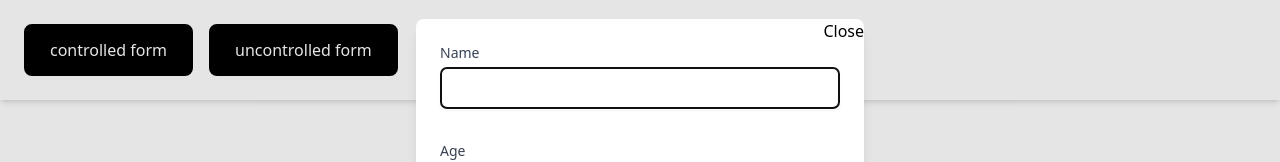
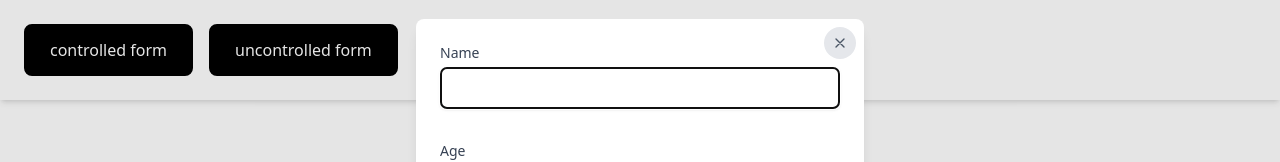
Before and after one commit to reactwizardcat/React-2025-Q3, a React (Vite) app: page / in a window 1280 px wide. Both pictures are taken after a click on the button "controlled form". Shown: the top 162 px of the page. Built offline with nearby package versions, Linux system fonts and the light colour scheme.

Commit message:
feat: password strength

```diff
--- a/src/App.tsx
+++ b/src/App.tsx
@@ -1,11 +1,9 @@
 import { useState } from 'react';
-import UncontrolledForm from './components/UncontrolledForm';
-import { createPortal } from 'react-dom';
-import ControlledForm from './components/ControlledForm';
 import { useAppSelector } from './store/hooks';
 import type { RootState } from './store/store';
 import Card from './components/Card';
 import { cn } from './utils/cn';
+import Modal from './components/Modal';
 
 export default function App() {
   const [formType, setFormType] = useState<
@@ -57,26 +55,7 @@ export default function App() {
         </div>
       )}
 
-      {formType &&
-        createPortal(
-          <>
-            <dialog
-              ref={(ref) => {
-                ref?.showModal();
-              }}
-              onClick={handleClose}
-              onClose={handleClose}
-              className="fixed top-1/2 left-1/2 min-w-md -translate-x-1/2 -translate-y-1/2 transform rounded-lg bg-white shadow-lg"
-            >
-              {formType === 'uncontrolled' ? (
-                <UncontrolledForm handleClose={handleClose} />
-              ) : (
-                <ControlledForm handleClose={handleClose} />
-              )}
-            </dialog>
-          </>,
-          document.body
-        )}
+      {formType && <Modal formType={formType} handleClose={handleClose} />}
     </>
   );
 }
--- a/src/components/ControlledForm.tsx
+++ b/src/components/ControlledForm.tsx
@@ -5,6 +5,7 @@ import { customResolver, type FormShemaType } from '../schema/formShema';
 import { cn } from '../utils/cn';
 import { submitFormWithDelay } from '../store/formsSlice';
 import { fileToBase64 } from '../utils/fileToBase64';
+import ControlledPasswordStrength from './ControlledPasswordStrength';
 
 export default function ControlledForm({
   handleClose,
@@ -19,6 +20,7 @@ export default function ControlledForm({
   const {
     register,
     handleSubmit,
+    watch,
     formState: { errors, isValid, isSubmitting },
   } = useForm<FormShemaType>({
     resolver: customResolver,
@@ -112,12 +114,17 @@ export default function ControlledForm({
         >
           Password
         </label>
+
         <input
           id="password"
           {...register('password')}
           type="password"
-          className="mt-1 block w-full rounded-md border border-gray-300 p-2 shadow-sm focus:border-blue-500 focus:ring-blue-500"
+          placeholder=" "
+          className="peer mt-1 block w-full rounded-md border border-gray-300 p-2 shadow-sm focus:border-blue-500 focus:ring-blue-500"
         />
+
+        <ControlledPasswordStrength data={watch('password')} />
+
         <div className="h-10">
           {errors.password && (
             <p className="text-sm text-red-500">{errors.password.message}</p>
@@ -252,11 +259,25 @@ export default function ControlledForm({
         {isSubmitting ? 'Submitting' : 'Submit'}
       </button>
       <button
-        className="absolute top-0 right-0"
         type="button"
         onClick={handleClose}
+        className="absolute top-2 right-2 flex h-8 w-8 items-center justify-center rounded-full bg-gray-200 text-gray-600 transition-colors hover:bg-gray-300 focus:ring-2 focus:ring-blue-500 focus:ring-offset-2 focus:outline-none"
+        aria-label="Close form"
       >
-        Close
+        <svg
+          className="h-4 w-4"
+          fill="none"
+          stroke="currentColor"
+          viewBox="0 0 24 24"
+          xmlns="http://www.w3.org/2000/svg"
+        >
+          <path
+            strokeLinecap="round"
+            strokeLinejoin="round"
+            strokeWidth={2}
+            d="M6 18L18 6M6 6l12 12"
+          />
+        </svg>
       </button>
     </form>
   );
--- /dev/null
+++ b/src/components/ControlledPasswordStrength.tsx
@@ -0,0 +1,52 @@
+export default function ControlledPasswordStrength({
+  data,
+}: {
+  data: string | undefined;
+}) {
+  if (!data) return null;
+
+  const hasNumber = /\d/.test(data);
+  const hasUppercase = /[A-Z]/.test(data);
+  const hasLowercase = /[a-z]/.test(data);
+  const hasSpecialChar = /[!@#$%^&*(),.?":{}|<>]/.test(data);
+
+  const conditionsMet = [
+    hasNumber,
+    hasUppercase,
+    hasLowercase,
+    hasSpecialChar,
+  ].filter(Boolean).length;
+
+  const getStrengthText = () => {
+    switch (conditionsMet) {
+      case 0:
+        return (
+          <span className="font-medium text-red-600">Very weak password</span>
+        );
+      case 1:
+        return (
+          <span className="font-medium text-orange-600">Weak password</span>
+        );
+      case 2:
+        return (
+          <span className="font-medium text-yellow-600">Medium strength</span>
+        );
+      case 3:
+        return <span className="font-medium text-blue-600">Good password</span>;
+      case 4:
+        return (
+          <span className="font-medium text-green-600">Strong password!</span>
+        );
+      default:
+        return (
+          <span className="font-medium text-green-600">Strong password!</span>
+        );
+    }
+  };
+
+  return (
+    <div className="mt-1 transition-opacity duration-200 peer-not-placeholder-shown:visible peer-not-placeholder-shown:opacity-100 peer-placeholder-shown:invisible peer-placeholder-shown:opacity-0">
+      <p className="text-sm text-gray-600">Strength: {getStrengthText()}</p>
+    </div>
+  );
+}
--- /dev/null
+++ b/src/components/Modal.tsx
@@ -0,0 +1,31 @@
+import { createPortal } from 'react-dom';
+import UncontrolledForm from './UncontrolledForm';
+import ControlledForm from './ControlledForm';
+
+export default function Modal({
+  formType,
+  handleClose,
+}: {
+  formType: 'uncontrolled' | 'controlled' | null;
+  handleClose: () => void;
+}) {
+  return createPortal(
+    <>
+      <dialog
+        ref={(ref) => {
+          ref?.showModal();
+        }}
+        onClick={handleClose}
+        onClose={handleClose}
+        className="fixed top-1/2 left-1/2 min-w-md -translate-x-1/2 -translate-y-1/2 transform rounded-lg bg-white shadow-lg"
+      >
+        {formType === 'uncontrolled' ? (
+          <UncontrolledForm handleClose={handleClose} />
+        ) : (
+          <ControlledForm handleClose={handleClose} />
+        )}
+      </dialog>
+    </>,
+    document.body
+  );
+}
--- a/src/components/UncontrolledForm.tsx
+++ b/src/components/UncontrolledForm.tsx
@@ -5,6 +5,7 @@ import { useAppDispatch, useAppSelector } from '../store/hooks';
 import { submitFormWithDelay } from '../store/formsSlice';
 import { fileToBase64 } from '../utils/fileToBase64';
 import type { RootState } from '../store/store';
+import UncontrolledPasswordStrength from './UncontrolledPasswordStrength';
 
 type RowDataType = {
   [k: string]: FormDataEntryValue;
@@ -124,12 +125,17 @@ export default function UncontrolledForm({
         >
           Password
         </label>
+
         <input
           id="password"
           name="password"
           type="password"
-          className="mt-1 block w-full rounded-md border border-gray-300 p-2 shadow-sm focus:border-blue-500 focus:ring-blue-500"
+          placeholder=" "
+          className="peer mt-1 block w-full rounded-md border border-gray-300 p-2 shadow-sm focus:border-blue-500 focus:ring-blue-500"
         />
+
+        <UncontrolledPasswordStrength length={errors.password?.length} />
+
         <ul className="h-10 overflow-scroll">
           {errors.password &&
             errors.password.map((err, idx) => (
@@ -267,11 +273,25 @@ export default function UncontrolledForm({
         Submit
       </button>
       <button
-        className="absolute top-0 right-0"
         type="button"
-        onClick={closeForm}
+        onClick={handleClose}
+        className="absolute top-2 right-2 flex h-8 w-8 items-center justify-center rounded-full bg-gray-200 text-gray-600 transition-colors hover:bg-gray-300 focus:ring-2 focus:ring-blue-500 focus:ring-offset-2 focus:outline-none"
+        aria-label="Close form"
       >
-        Close
+        <svg
+          className="h-4 w-4"
+          fill="none"
+          stroke="currentColor"
+          viewBox="0 0 24 24"
+          xmlns="http://www.w3.org/2000/svg"
+        >
+          <path
+            strokeLinecap="round"
+            strokeLinejoin="round"
+            strokeWidth={2}
+            d="M6 18L18 6M6 6l12 12"
+          />
+        </svg>
       </button>
     </form>
   );
--- /dev/null
+++ b/src/components/UncontrolledPasswordStrength.tsx
@@ -0,0 +1,30 @@
+export default function UncontrolledPasswordStrength({
+  length,
+}: {
+  length: number | undefined;
+}) {
+  const getStrengthText = () => {
+    switch (length) {
+      case 1:
+        return <span className="font-medium text-blue-600">Good password</span>;
+      case 2:
+        return (
+          <span className="font-medium text-yellow-600">Medium strength</span>
+        );
+      case 3:
+        return (
+          <span className="font-medium text-orange-600">Weak password</span>
+        );
+      default:
+        return (
+          <span className="font-medium text-green-600">Strong password!</span>
+        );
+    }
+  };
+
+  return (
+    <div className="mt-1 transition-opacity duration-200 peer-not-placeholder-shown:visible peer-not-placeholder-shown:opacity-100 peer-placeholder-shown:invisible peer-placeholder-shown:opacity-0">
+      <p className="text-sm text-gray-600">Strength: {getStrengthText()}</p>
+    </div>
+  );
+}
```
